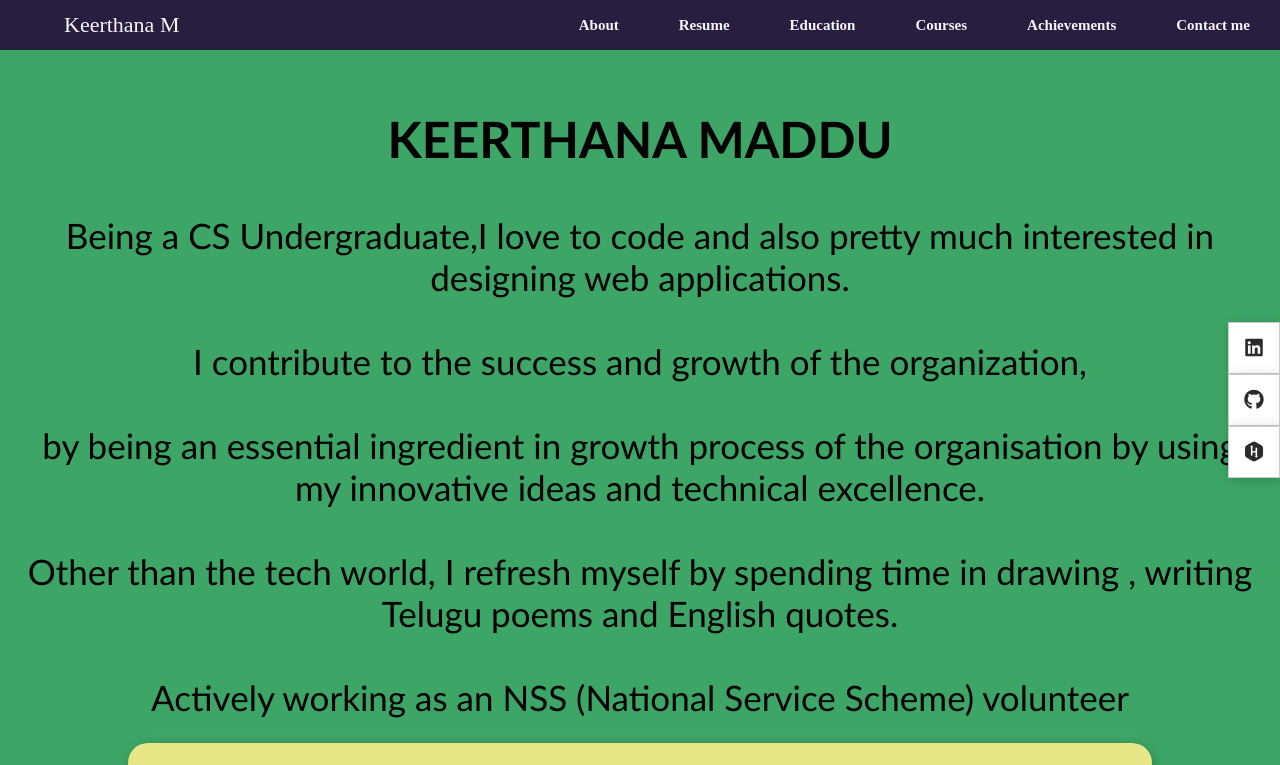
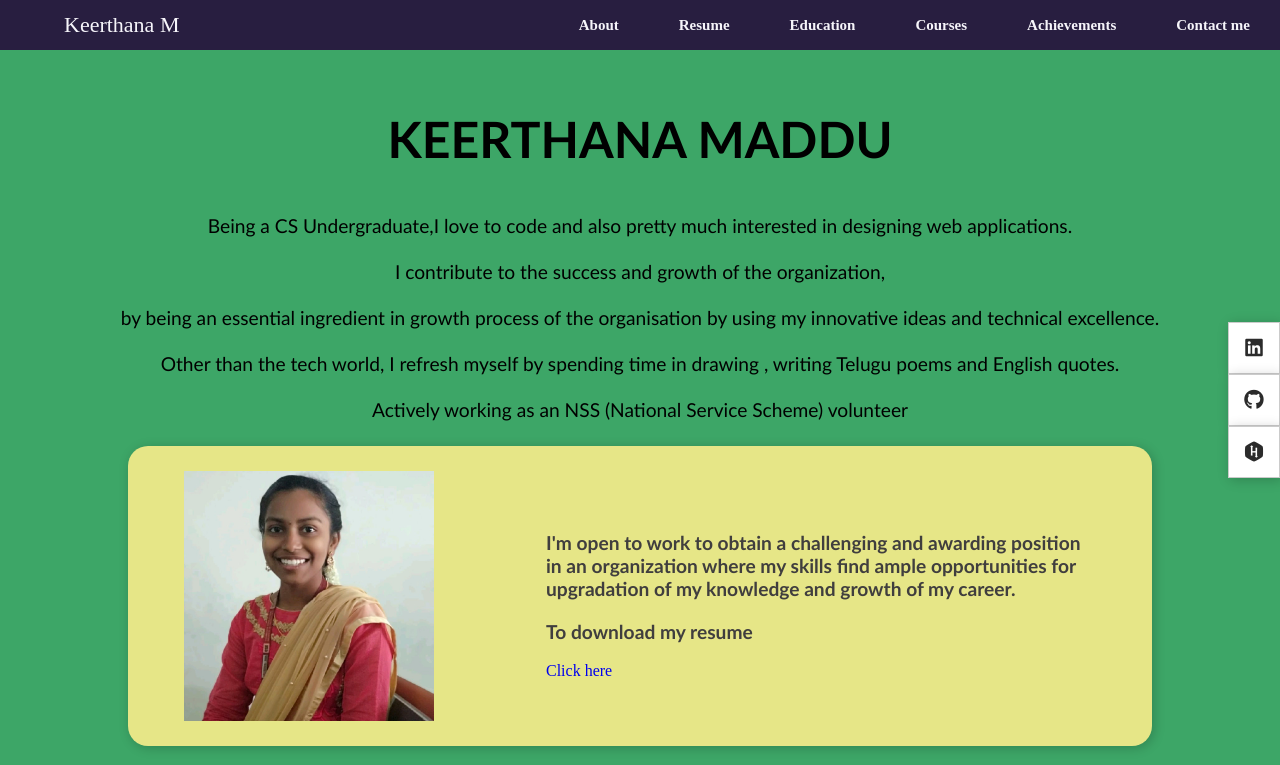
Before and after one commit to Keerthana-Maddu/Keerthana-Maddu.github.io, a plain HTML site: page index.html in a window 1280 px wide. Shown: the top 765 px of the page. Drawn offline with Linux system fonts and the light colour scheme.

Commit message:
New commit

```diff
--- a/style.css
+++ b/style.css
@@ -53,7 +53,7 @@ nav ul li a{
 	padding-right: 20px;
 	padding-left: 20px;
 /* 	font-weight: italic; */
-	font-size: 35px;
+	font-size: 120%;
 
 }
 .text-container{
```
